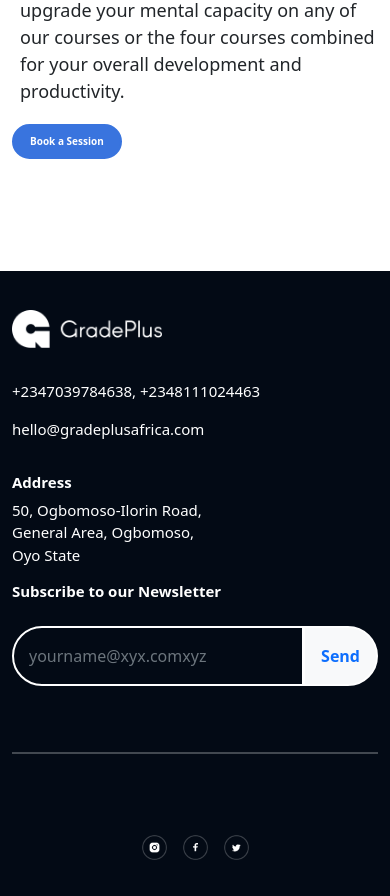
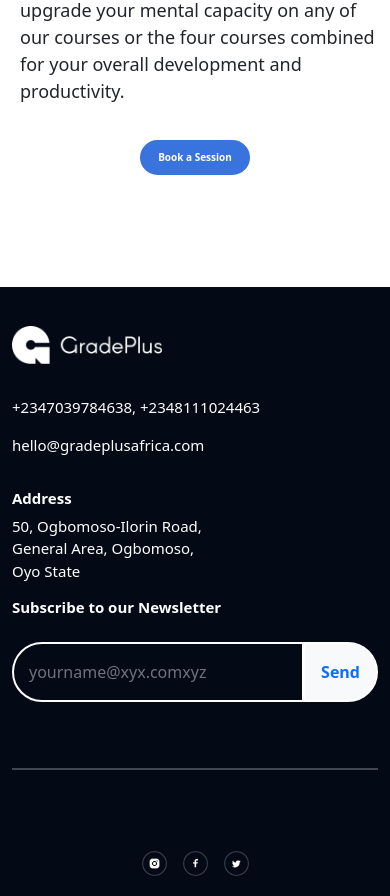
Before and after one commit to Ayodeji0955/grade-plus, a Vue app: page / in a window 390 px wide. Shown: the part 6340-7236 px from the top of the page. Built offline with nearby package versions, Linux system fonts and the light colour scheme.

Commit message:
Added padding to buttons

```diff
--- a/src/components/Session.vue
+++ b/src/components/Session.vue
@@ -17,7 +17,9 @@
                 <span> combined for your overall development and</span>
                 <span> productivity.</span>
             </p>
-            <a href="https://calendly.com/gradeplus-africa/book-a-private-training-session" target="_blank"><button class="btn" type="submit">Book a Session</button></a>
+            <div class="btn_space">
+              <a href="https://calendly.com/gradeplus-africa/book-a-private-training-session" target="_blank"><button class="btn" type="submit">Book a Session</button></a>
+            </div>
           </div>
       </div>
     </div>
@@ -103,10 +105,10 @@ span{
 .btn{
   padding: 0.5rem 1rem;
   font-size: 10px;
-  /* align-items: center; */
 }
-.sub_content a button{
- text-align: center;
+.btn_space{
+  text-align: center;
+  padding-top: 1rem;
 }
 }
 </style>
```
